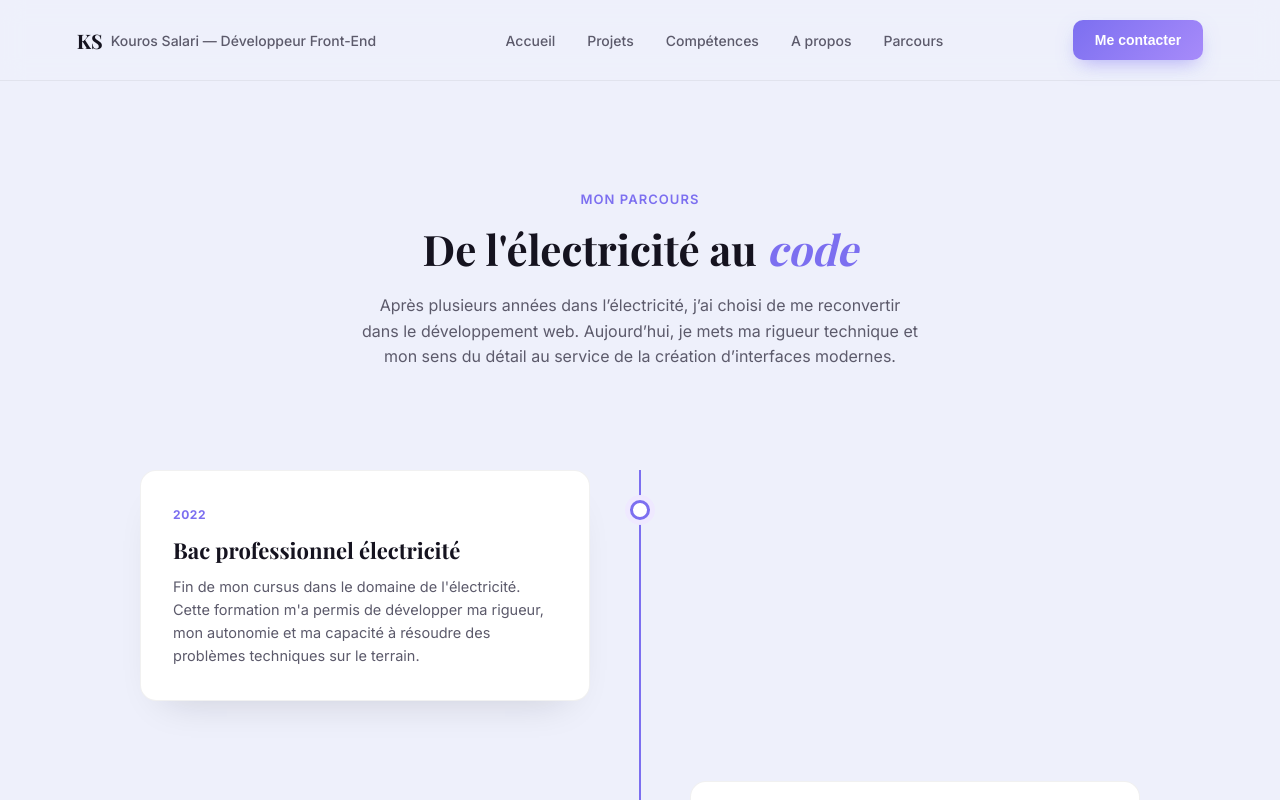
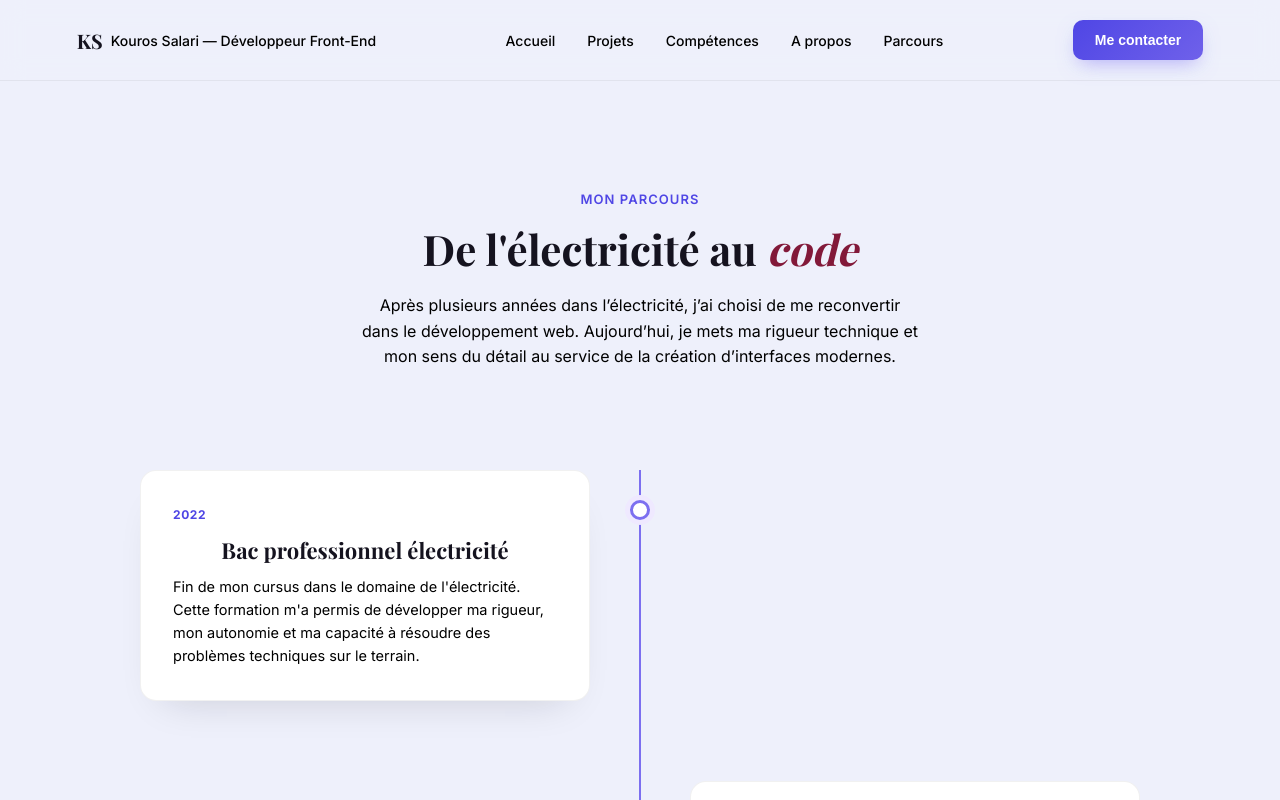
Before and after one commit to kourossalari/Mon-site, a Next.js app in the folder Front-end/kouros-portfolio/: page /parcours in a window 1280 px wide. Shown: the top 800 px of the page. Built offline with nearby package versions, Linux system fonts and the light colour scheme; a web font is replaced by a local one.

Commit message:
feat(ui): improve accessibility and add LinkMagneticButton component
* Fix contrast issues identified by WAVE
* Add LinkMagneticButton component for contact page navigation
* Enhance overall readability and user experience

```diff
--- a/Front-end/kouros-portfolio/src/app/contact/page.jsx
+++ b/Front-end/kouros-portfolio/src/app/contact/page.jsx
@@ -58,9 +58,9 @@ export default function ContactPage() {
   return (
     <section ref={containerRef} className="block contact-page">
       <span className="eyebrow reveal-up">Contact</span>
-      <h2 className="reveal-up">
+      <h1 className="reveal-up">
         Travaillons <em>ensemble</em>
-      </h2>
+      </h1>
       <p className="sub reveal-up">
         Une question, un projet, une opportunité ? Écrivez-moi, je réponds rapidement.
       </p>
--- a/Front-end/kouros-portfolio/src/app/globals.css
+++ b/Front-end/kouros-portfolio/src/app/globals.css
@@ -5,7 +5,9 @@
   --violet-1: #7c6ff0;
   --violet-2: #a78bfa;
   --violet-soft: #efe9ff;
-  --gray: #5c5a6b;
+  --violet-text: #4f46e5;
+  --violet-em : #821939;
+  --gray: #000000;
   --white: #ffffff;
   --radius: 16px;
 }
@@ -120,7 +122,7 @@ nav a:hover::after {
     box-shadow 0.35s;
 }
 .btn-primary {
-  background: linear-gradient(135deg, var(--violet-1), var(--violet-2));
+  background: linear-gradient(135deg, var(--violet-text), #6f61ea);
   color: #fff;
   box-shadow: 0 8px 20px -6px rgba(124, 111, 240, 0.55);
 }
@@ -186,7 +188,7 @@ nav a:hover::after {
   width: 7px;
   height: 7px;
   border-radius: 50%;
-  background: linear-gradient(135deg, var(--violet-1), var(--violet-2));
+  background: linear-gradient(135deg, var(--violet-text), var(--violet-2));
   box-shadow: 0 0 0 4px var(--violet-soft);
 }
 
@@ -240,6 +242,7 @@ nav a:hover::after {
   transform: translateY(14px);
   animation: reveal 0.7s cubic-bezier(0.2, 0.8, 0.2, 1) forwards;
   animation-delay: 0.72s;
+  margin-top: 30px;
 }
 
 @keyframes reveal {
@@ -261,7 +264,7 @@ section.block {
 .eyebrow {
   display: block;
   text-align: center;
-  color: var(--violet-1);
+  color: var(--violet-text);
   font-weight: 600;
   font-size: 13px;
   letter-spacing: 0.08em;
@@ -275,7 +278,7 @@ section.block {
 }
 .block h2 em {
   font-style: italic;
-  color: var(--violet-1);
+  color: var(--violet-em);
 }
 .block > p.sub {
   text-align: center;
@@ -288,7 +291,7 @@ section.block {
 
 em {
   font-style: italic;
-  color: var(--violet-1);
+  color: var(--violet-em);
 }
 
 .reveal-up {
@@ -367,7 +370,7 @@ em {
   display: flex;
   align-items: center;
   justify-content: center;
-  color: var(--violet-1);
+  color: var(--violet-text);
   font-weight: 600;
   font-size: 14px;
 }
@@ -375,7 +378,7 @@ em {
   padding: 24px;
 }
 .project-tag {
-  color: var(--violet-1);
+  color: var(--violet-text);
   font-size: 12px;
   font-weight: 700;
   text-transform: uppercase;
@@ -399,7 +402,7 @@ em {
 }
 .tech-pill {
   font-size: 12px;
-  background: var(--violet-1);
+  background: var(--violet-text);
   color: white;
   padding: 5px 12px;
   border-radius: 20px;
@@ -435,7 +438,7 @@ em {
 }
 .skill-category h3 {
   font-size: 16px;
-  color: var(--violet-1);
+  color: var(--violet-text);
   margin-bottom: 14px;
   font-family: "Inter";
   font-weight: 700;
@@ -484,6 +487,11 @@ footer {
   max-width: 640px;
   margin: 0 auto;
   padding-top: 80px;
+}
+.block h1 {
+  text-align: center;
+  margin-bottom: 16px;
+  font-size: clamp(28px, 3.6vw, 42px);
 }
 .contact-form {
   background: #fff;
@@ -803,12 +811,12 @@ footer {
 .timelineCard span {
   font-size: 12px;
   font-weight: 700;
-  color: var(--violet-1);
+  color: var(--violet-text);
   text-transform: uppercase;
   letter-spacing: 0.05em;
 }
 
-.timelineCard h3 {
+.timelineCard h2 {
   margin: 12px 0 10px;
   font-size: 22px;
   font-family: "Playfair Display", serif;
--- a/Front-end/kouros-portfolio/src/app/parcours/page.jsx
+++ b/Front-end/kouros-portfolio/src/app/parcours/page.jsx
@@ -2,8 +2,7 @@
 
 import Timeline from "@/components/Timeline";
 import useScrollReveal from "@/hooks/useScrollReveal";
-import MagneticButton from "@/components/MagneticButton";
-import Link from "next/link";
+import LinkMagneticButton from "@/components/LinkMagneticButton";
 
 export default function Parcours() {
   const containerRef = useScrollReveal();
@@ -12,9 +11,9 @@ export default function Parcours() {
     <div ref={containerRef}>
       <section className="block">
         <span className="eyebrow">Mon parcours</span>
-        <h2>
+        <h1>
           De l'électricité au <em>code</em>
-        </h2>
+        </h1>
         <p className="sub">
           Après plusieurs années dans l’électricité, j’ai choisi de me reconvertir dans le
           développement web. Aujourd’hui, je mets ma rigueur technique et mon sens du détail au
@@ -61,9 +60,7 @@ export default function Parcours() {
 
           <div className="contactTwo">
             <p>Vous pouvez également me contacter via le formulaire de</p>
-            <Link href="/contact">
-              <MagneticButton className="btn btn-primary">CONTACT</MagneticButton>
-            </Link>
+            <LinkMagneticButton />
           </div>
         </div>
       </section>
--- a/Front-end/kouros-portfolio/src/components/Header.jsx
+++ b/Front-end/kouros-portfolio/src/components/Header.jsx
@@ -1,5 +1,6 @@
 import Link from "next/link";
 import MagneticButton from "./MagneticButton";
+import LinkMagneticButton from "./LinkMagneticButton";
 
 export default function Header() {
   return (
@@ -26,9 +27,7 @@ export default function Header() {
           <Link href="/parcours">Parcours</Link>
         </span>
       </nav>
-      <Link href="/contact">
-        <MagneticButton className="btn btn-primary">Me contacter</MagneticButton>
-      </Link>
+      <LinkMagneticButton>Me contacter</LinkMagneticButton>
     </header>
   );
 }
--- /dev/null
+++ b/Front-end/kouros-portfolio/src/components/LinkMagneticButton.jsx
@@ -0,0 +1,10 @@
+import MagneticButton from "./MagneticButton";
+import Link from "next/link";
+
+export default function LinkMagneticButton({ children }) {
+  return (
+    <Link href="/contact">
+      <MagneticButton className="btn btn-primary">{children || "Contact"}</MagneticButton>
+    </Link>
+  );
+}
--- a/Front-end/kouros-portfolio/src/components/Timeline.jsx
+++ b/Front-end/kouros-portfolio/src/components/Timeline.jsx
@@ -61,7 +61,7 @@ function Timeline() {
           <div className="timelineCard">
             <span>{item.date}</span>
 
-            <h3>{item.title}</h3>
+            <h2>{item.title}</h2>
 
             <p>{item.text}</p>
           </div>
--- a/Front-end/kouros-portfolio/src/data/project.js
+++ b/Front-end/kouros-portfolio/src/data/project.js
@@ -54,7 +54,7 @@ const projects = [
       "Dans le cadre de ma formation en développement web, j'ai travaillé sur la mise en place d'une application bancaire front-end. Le projet reposait sur l'intégration d'une API existante documentée via Swagger, avec une attention particulière portée à l'authentification et à la gestion des données utilisateur.",
     tech: ["React", "Redux Toolkit", "API REST", "JWT"],
     image: "/argentbank-home.webp",
-    alt: "Page d'accueil du site ArgentBank, avec image de pousse de plante et présentation des avantages du compte épargne",
+    alt: "Page d'accueil du site ArgentBank, avec image de pousse de plante.",
 
     objectifs: [
       "Implémenter une authentification sécurisée via JWT",
```
Also changed, not shown: Front-end/kouros-portfolio/src/app/projets/[slug]/page.jsx (+4 -4 lines).
